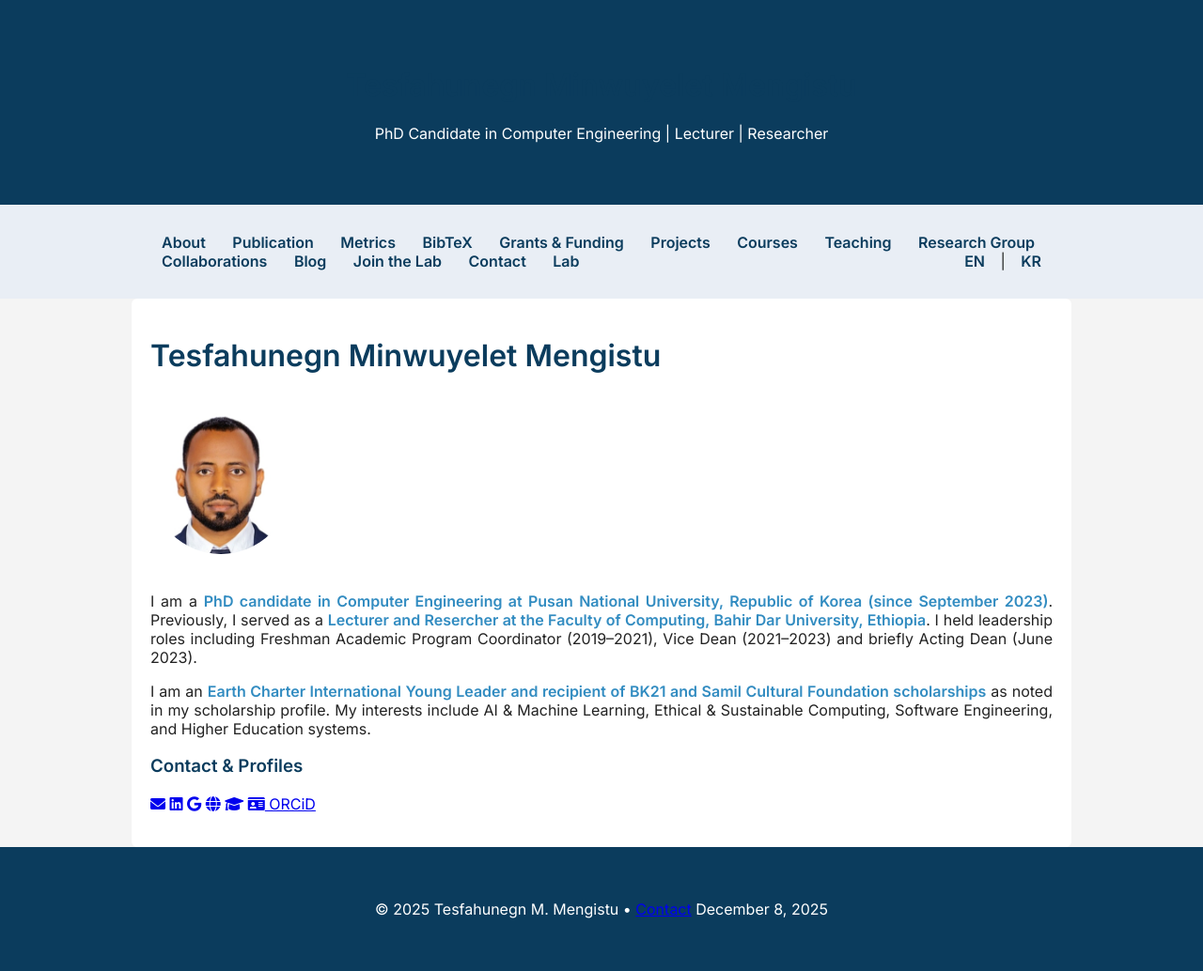
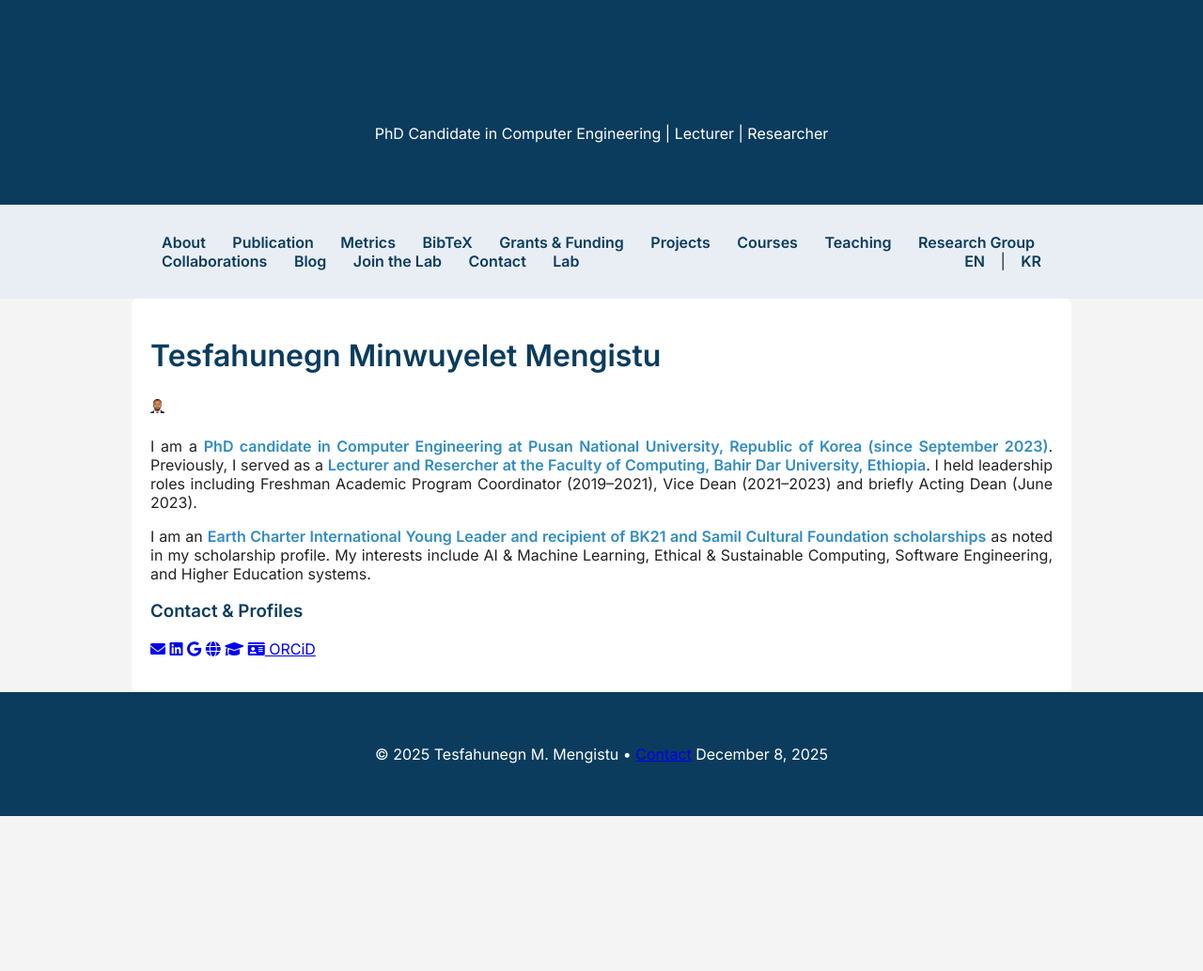
Before and after one commit to Tesfahunegn369/tesfahunegn369.github.io, a Jekyll site: the page built from index.md, in a window 1280 px wide. Shown: the whole page at 94% size. Built offline with Jekyll 4.4.1, drawn with Linux system fonts in a browser that asks for light colours; after the commit the page ends 900 px from its top, so only the background shows below that.

Commit message:
Update index

```diff
--- a/assets/css/main.css
+++ b/assets/css/main.css
@@ -33,11 +33,11 @@ main {
 }
 
 .profile-photo {
-  width: 150px; /* Adjust size */
-  height: 150px; /* Maintain aspect ratio */
-  border-radius: 50%; /* Circular photo */
+  width: 15px; /* Adjust size */
+  height: 15px; /* Maintain aspect ratio */
+  border-radius: 5%; /* Circular photo */
   object-fit: cover; /* Ensures image doesn’t stretch */
-  margin: 20px 0; /* Space around the image */
+  margin: 5px 0; /* Space around the image */
 }
 
 .contact-photo {
```
